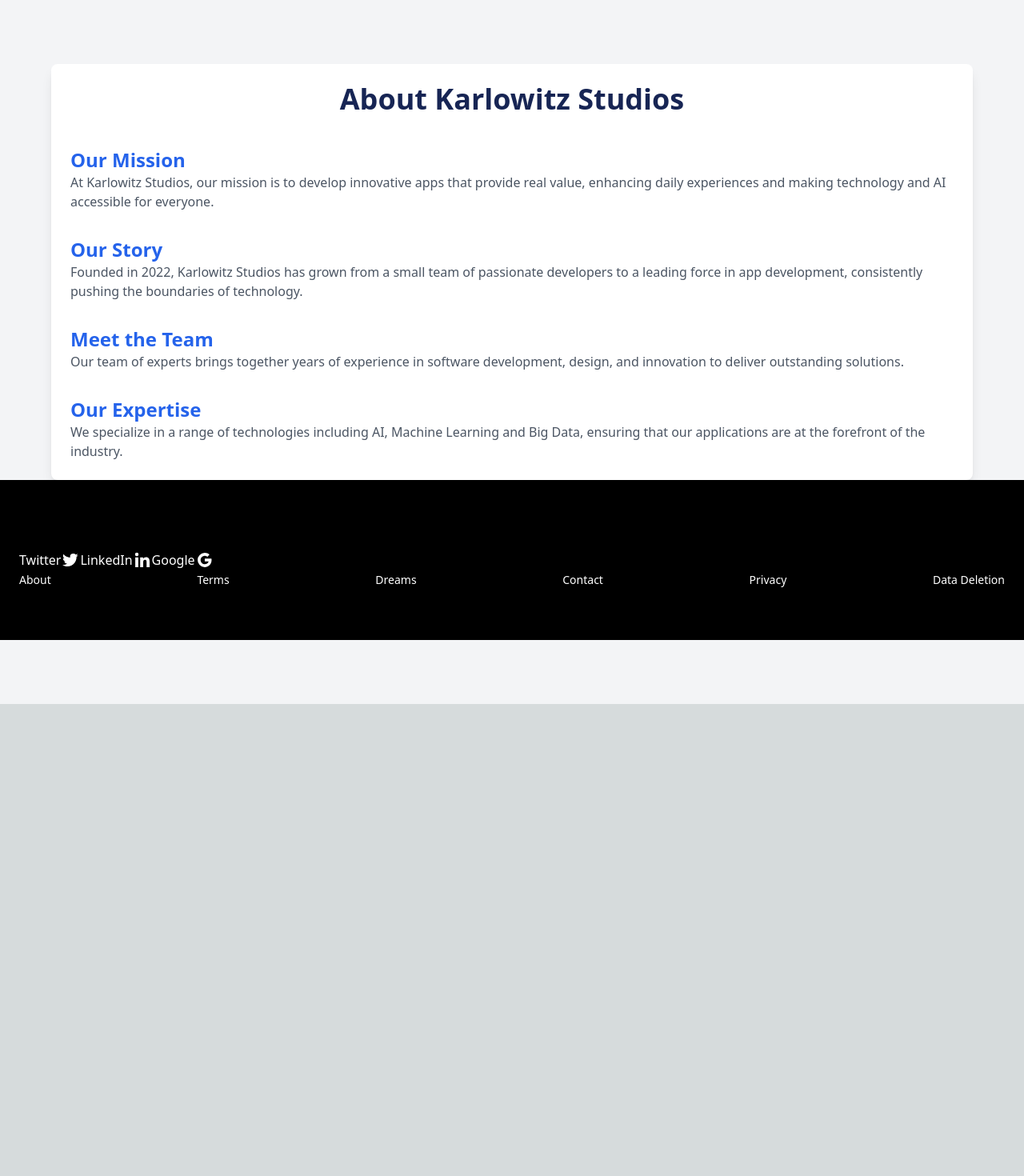
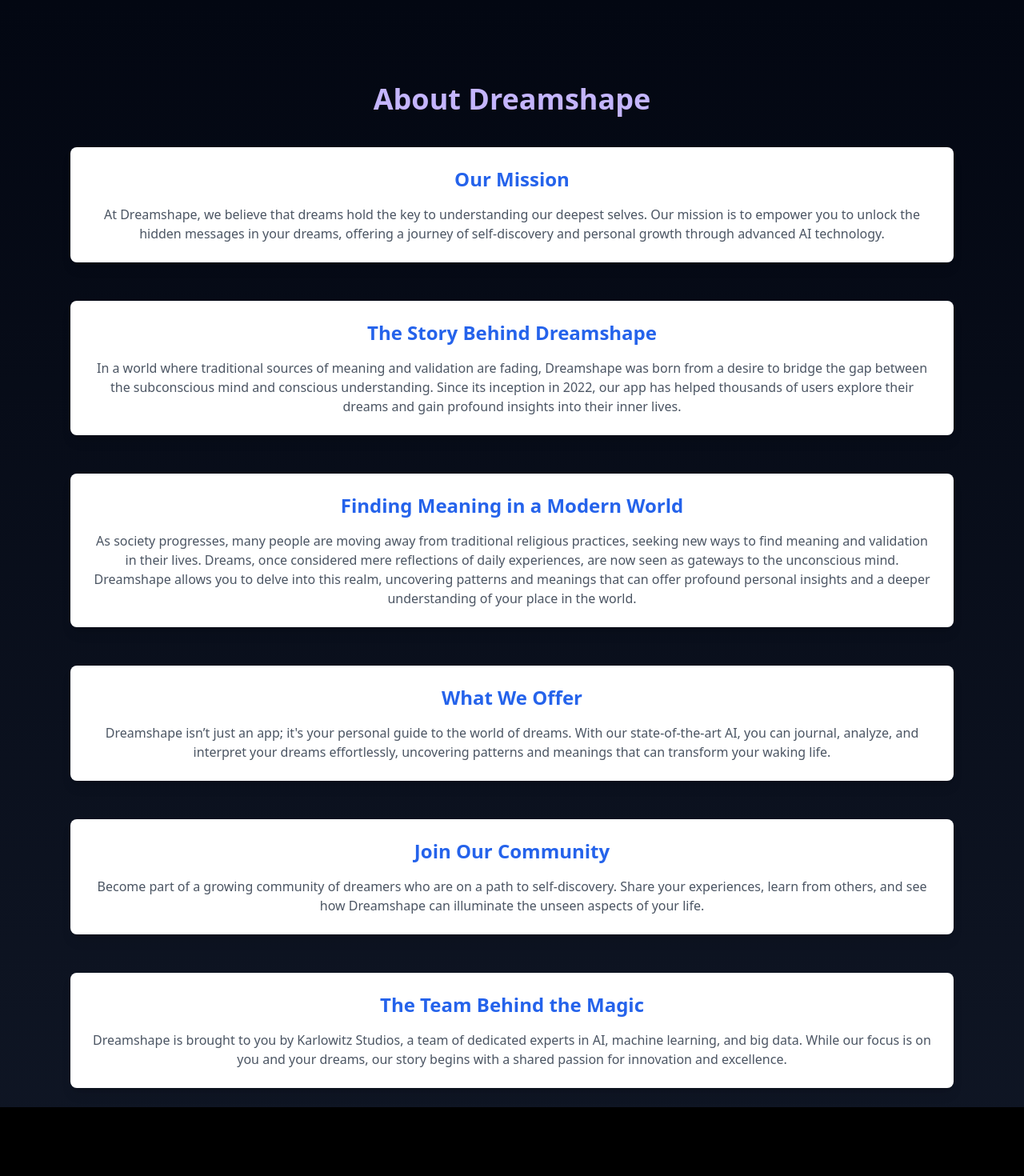
Before and after one commit to TimKarlowitz/dreamshape-website, a Next.js app: page /about in a window 1280 px wide. Shown: the top 1470 px of the page at 80% size. Before the commit the page ends 880 px from the top, so only its background shows below. Built offline with nearby package versions, Linux system fonts and the light colour scheme.

Commit message:
reworked About section

```diff
--- a/pages/about.js
+++ b/pages/about.js
@@ -2,48 +2,80 @@
 
 export default function About() {
   return (
-    <div className="bg-gray-100 py-10 md:py-20">
-      <div className="max-w-6xl mx-auto bg-white p-6 shadow-lg rounded-lg">
-        <h1 className="text-4xl font-bold text-center mb-10 text-blue-950">
-          About Karlowitz Studios
+    <div className="bg-gradient-to-b from-gray-950 to-gray-900 py-10 md:py-20">
+      <div className="max-w-6xl mx-auto p-6">
+        <h1 className="text-4xl font-bold text-center mb-10 text-violet-300">
+          About Dreamshape
         </h1>
-        <div className="space-y-8">
-          <section>
-            <h2 className="text-2xl font-semibold text-blue-600">
+        <div className="space-y-12">
+          <section className="bg-white p-6 shadow-lg rounded-lg">
+            <h2 className="text-2xl font-semibold text-blue-600 text-center">
               Our Mission
             </h2>
-            <p className="text-gray-600">
-              At Karlowitz Studios, our mission is to develop innovative apps
-              that provide real value, enhancing daily experiences and making
-              technology and AI accessible for everyone.
+            <p className="text-gray-600 mt-4 text-center">
+              At Dreamshape, we believe that dreams hold the key to
+              understanding our deepest selves. Our mission is to empower you to
+              unlock the hidden messages in your dreams, offering a journey of
+              self-discovery and personal growth through advanced AI technology.
             </p>
           </section>
-          <section>
-            <h2 className="text-2xl font-semibold text-blue-600">Our Story</h2>
-            <p className="text-gray-600">
-              Founded in 2022, Karlowitz Studios has grown from a small team of
-              passionate developers to a leading force in app development,
-              consistently pushing the boundaries of technology.
+          <section className="bg-white p-6 shadow-lg rounded-lg">
+            <h2 className="text-2xl font-semibold text-blue-600 text-center">
+              The Story Behind Dreamshape
+            </h2>
+            <p className="text-gray-600 mt-4 text-center">
+              In a world where traditional sources of meaning and validation are
+              fading, Dreamshape was born from a desire to bridge the gap
+              between the subconscious mind and conscious understanding. Since
+              its inception in 2022, our app has helped thousands of users
+              explore their dreams and gain profound insights into their inner
+              lives.
             </p>
           </section>
-          <section>
-            <h2 className="text-2xl font-semibold text-blue-600">
-              Meet the Team
+          <section className="bg-white p-6 shadow-lg rounded-lg">
+            <h2 className="text-2xl font-semibold text-blue-600 text-center">
+              Finding Meaning in a Modern World
             </h2>
-            <p className="text-gray-600">
-              Our team of experts brings together years of experience in
-              software development, design, and innovation to deliver
-              outstanding solutions.
+            <p className="text-gray-600 mt-4 text-center">
+              As society progresses, many people are moving away from
+              traditional religious practices, seeking new ways to find meaning
+              and validation in their lives. Dreams, once considered mere
+              reflections of daily experiences, are now seen as gateways to the
+              unconscious mind. Dreamshape allows you to delve into this realm,
+              uncovering patterns and meanings that can offer profound personal
+              insights and a deeper understanding of your place in the world.
             </p>
           </section>
-          <section>
-            <h2 className="text-2xl font-semibold text-blue-600">
-              Our Expertise
+          <section className="bg-white p-6 shadow-lg rounded-lg">
+            <h2 className="text-2xl font-semibold text-blue-600 text-center">
+              What We Offer
             </h2>
-            <p className="text-gray-600">
-              We specialize in a range of technologies including AI, Machine
-              Learning and Big Data, ensuring that our applications are at the
-              forefront of the industry.
+            <p className="text-gray-600 mt-4 text-center">
+              Dreamshape isn’t just an app; it's your personal guide to the
+              world of dreams. With our state-of-the-art AI, you can journal,
+              analyze, and interpret your dreams effortlessly, uncovering
+              patterns and meanings that can transform your waking life.
+            </p>
+          </section>
+          <section className="bg-white p-6 shadow-lg rounded-lg">
+            <h2 className="text-2xl font-semibold text-blue-600 text-center">
+              Join Our Community
+            </h2>
+            <p className="text-gray-600 mt-4 text-center">
+              Become part of a growing community of dreamers who are on a path
+              to self-discovery. Share your experiences, learn from others, and
+              see how Dreamshape can illuminate the unseen aspects of your life.
+            </p>
+          </section>
+          <section className="bg-white p-6 shadow-lg rounded-lg">
+            <h2 className="text-2xl font-semibold text-blue-600 text-center">
+              The Team Behind the Magic
+            </h2>
+            <p className="text-gray-600 mt-4 text-center">
+              Dreamshape is brought to you by Karlowitz Studios, a team of
+              dedicated experts in AI, machine learning, and big data. While our
+              focus is on you and your dreams, our story begins with a shared
+              passion for innovation and excellence.
             </p>
           </section>
         </div>
```
